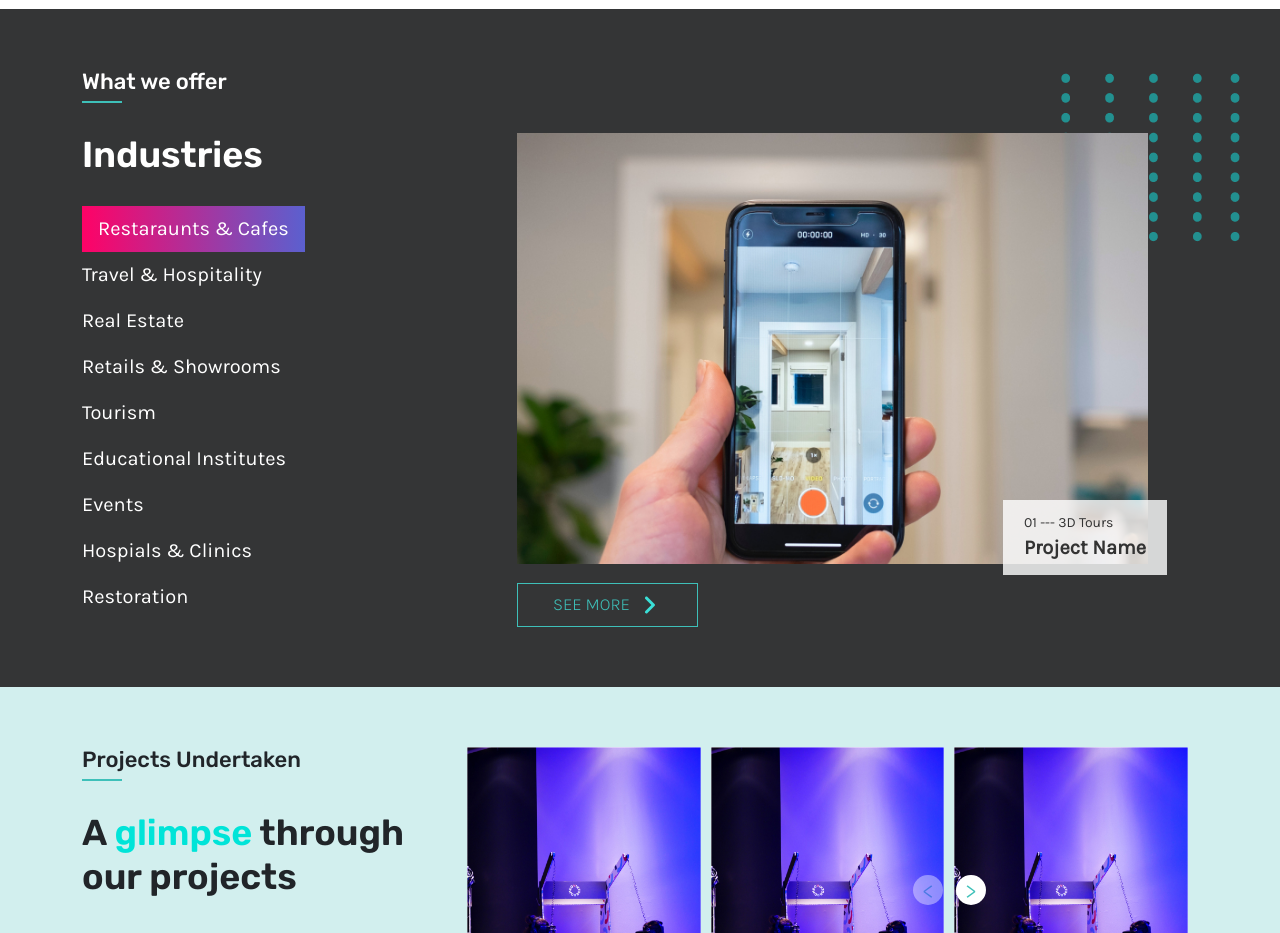
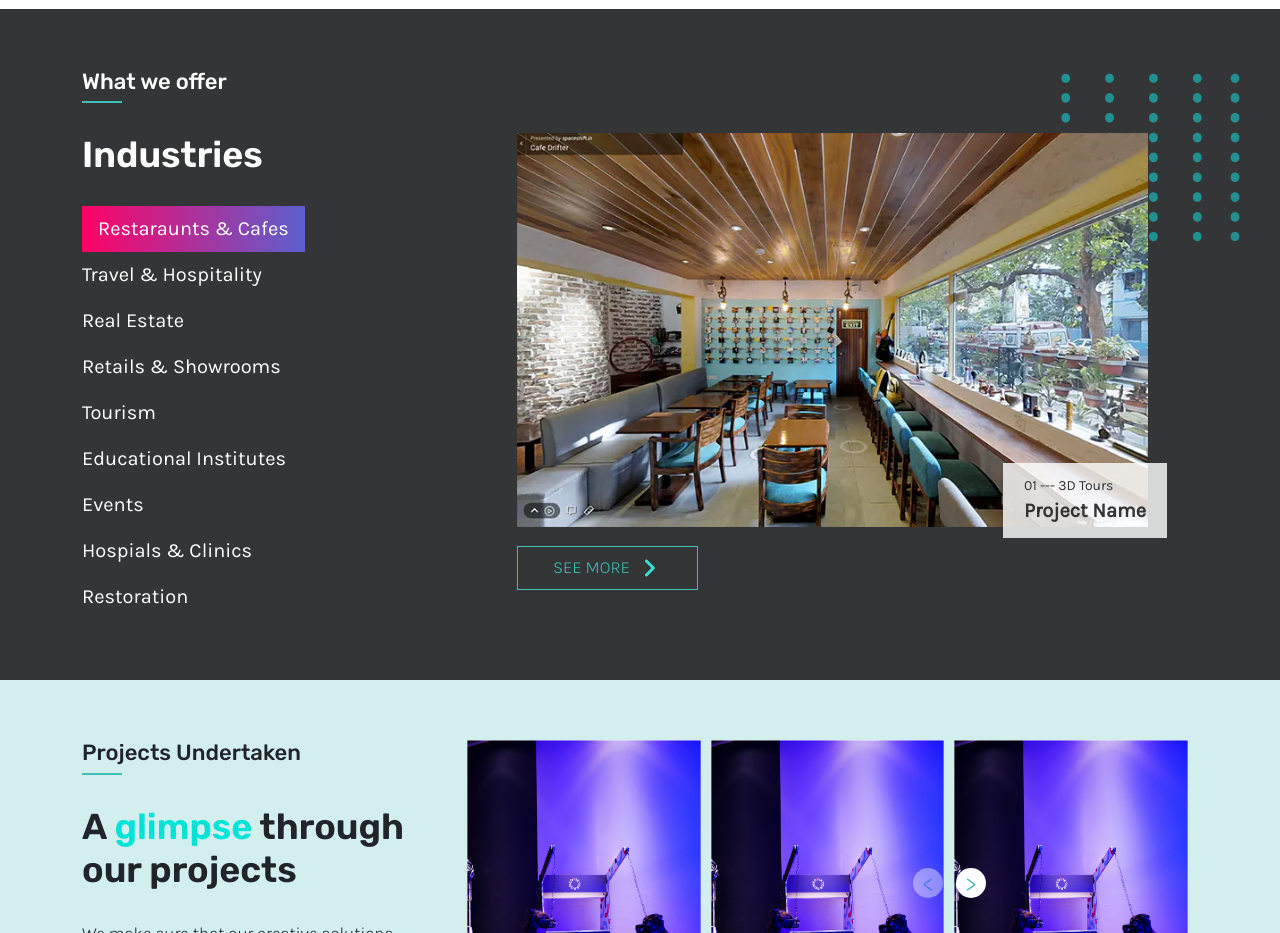
Before and after one commit to roysrijan/spaceshift, a Next.js app: page / in a window 1280 px wide. Shown: the part 3420-4353 px from the top of the page. Built offline with nearby package versions, Linux system fonts and the light colour scheme.

Commit message:
resturant and cafe image changed

```diff
--- a/pages/index.js
+++ b/pages/index.js
@@ -363,7 +363,7 @@ export default function Home() {
                             <div className={stylesHome.indusTabBoxImage}>
                               {/* <Image src={indusTabImage} alt="Spaceshift" /> */}
                               <img
-                                src="/images/industries.jpg"
+                                src="/images/restaurants-cafes.webp"
                                 alt="Spaceshift"
                               />
 
```
Also changed, not shown: public/images/restaurants-cafes.webp (added).
